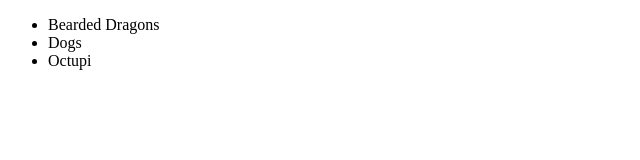
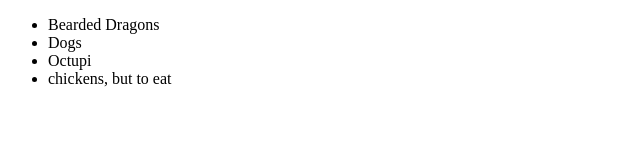
Before and after one commit to MitchyVee/github-test, a plain HTML site: page index.html in a window 1280 px wide. Shown: the whole page, without its empty margins (0-640 px from the left). Drawn offline with Linux system fonts and the light colour scheme.

Commit message:
added an extra list item

```diff
--- a/index.html
+++ b/index.html
@@ -10,6 +10,7 @@
         <li>Bearded Dragons</li>
         <li>Dogs</li>
         <li>Octupi</li>
+        <li>chickens, but to eat</li>
     </ul>
 </body>
 </html>
```
